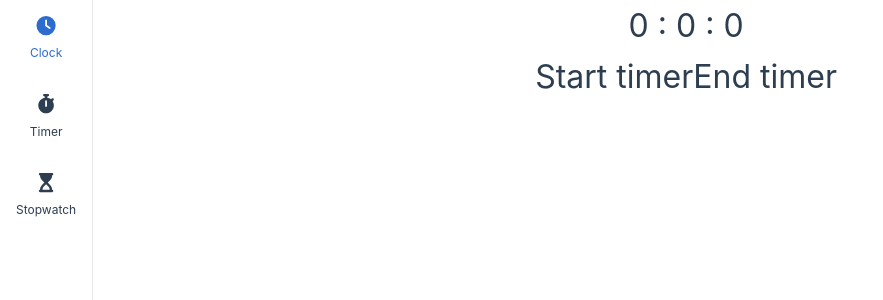
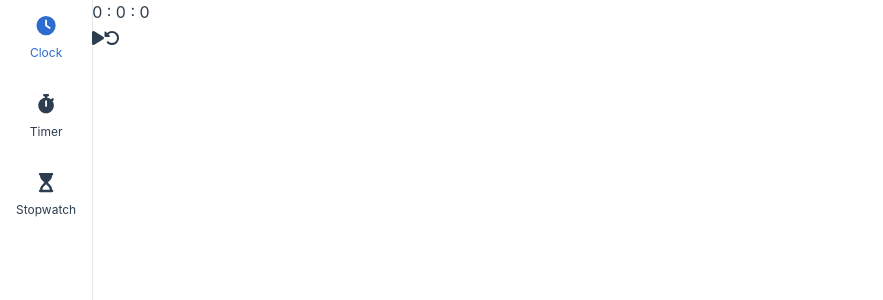
Before and after one commit to Klrfl/TellTime, a Vue app: page / in a window 1280 px wide. Both pictures are taken after a click on the button "Timer". Shown: the top 300 px of the page, without its empty margins (0-883 px from the left). Built offline with nearby package versions, Linux system fonts and the light colour scheme.

Commit message:
added icons, changed btn classes

```diff
--- a/src/components/Timer.vue
+++ b/src/components/Timer.vue
@@ -1,11 +1,15 @@
 <template>
-  <div class="timer-container">
+  <div class="timer">
     <section class="timer-display">
       {{ hours }} : {{ minutes }} : {{ seconds }}
     </section>
-    <section class="timer-button-container">
-      <button class="start-timer" @click="startTimer">Start timer</button>
-      <button class="end-timer" @click="stopTimer">End timer</button>
+    <section class="btn-container">
+      <button class="btn btn--circular" @click="startTimer">
+        <font-awesome-icon :icon="['fas', 'play']" />
+      </button>
+      <button class="btn btn--circular" @click="stopTimer">
+        <font-awesome-icon :icon="['fas', 'rotate-left']" />
+      </button>
     </section>
 
     <!-- <form class="timer-input">
```
